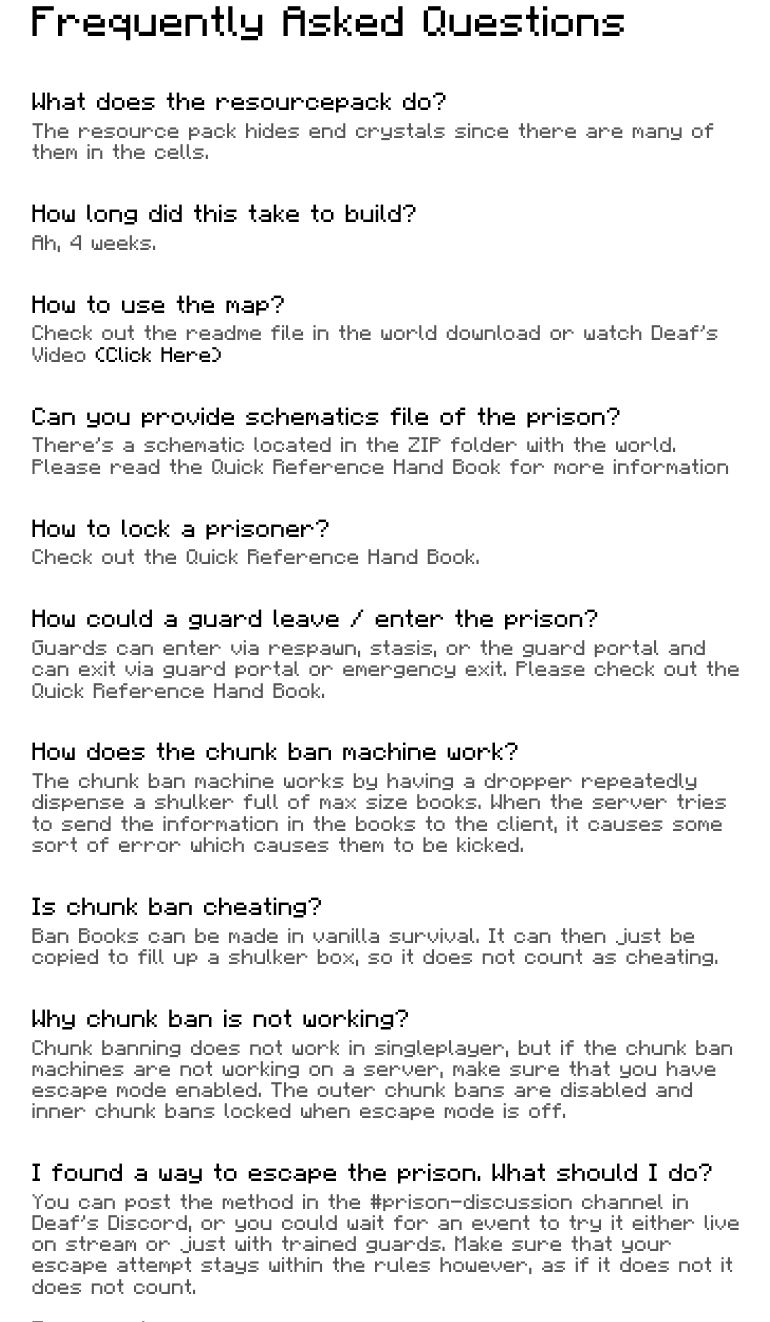
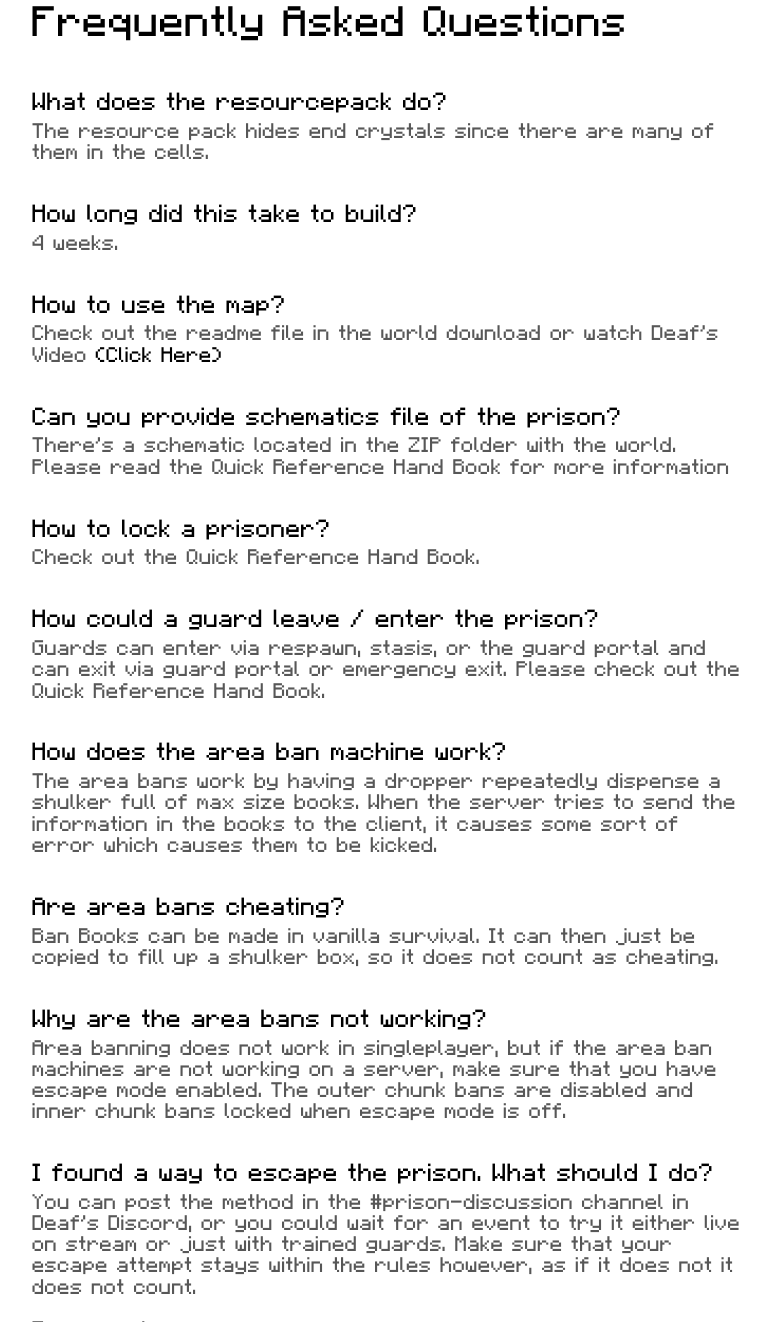
Before and after one commit to Jerrylum/GaiasVault, a plain HTML site: page index.html in a window 1280 px wide. Shown: the part 1219-2541 px from the top of the page, without its empty margins (252-1022 px from the left). Drawn offline with nearby package versions, Linux system fonts and the light colour scheme; no server answers.

Commit message:
Fixed Grammar

```diff
--- a/index.html
+++ b/index.html
@@ -65,7 +65,7 @@
                 <h2>What does the resourcepack do?</h2>
                 <p>The resource pack hides end crystals since there are many of them in the cells.</p>
                 <h2>How long did this take to build?</h2>
-                <p>Ah, 4 weeks.</p>
+                <p>4 weeks.</p>
 
                 <h2>How to use the map?</h2>
                 <p>Check out the readme file in the world download or watch Deaf's Video <a href="https://www.youtube.com/channel/UCuHGMJ29QtxDJ-ekNScKdkQ">(Click Here)</a></p>
@@ -79,14 +79,14 @@
                 <h2>How could a guard leave / enter the prison?</h2>
                 <p>Guards can enter via respawn, stasis, or the guard portal and can exit via guard portal or emergency exit. Please check out the Quick Reference Hand Book.</p>
 
-                <h2>How does the chunk ban machine work?</h2>
-                <p>The chunk ban machine works by having a dropper repeatedly dispense a shulker full of max size books. When the server tries to send the information in the books to the client, it causes some sort of error which causes them to be kicked.</p>
+                <h2>How does the area ban machine work?</h2>
+                <p>The area bans work by having a dropper repeatedly dispense a shulker full of max size books. When the server tries to send the information in the books to the client, it causes some sort of error which causes them to be kicked.</p>
 
-                <h2>Is chunk ban cheating?</h2>
+                <h2>Are area bans cheating?</h2>
                 <p>Ban Books can be made in vanilla survival. It can then just be copied to fill up a shulker box, so it does not count as cheating.</p>
 
-                <h2>Why chunk ban is not working?</h2>
-                <p>Chunk banning does not work in singleplayer, but if the chunk ban machines are not working on a server, make sure that you have escape mode enabled. The outer chunk bans are disabled and inner chunk bans locked when escape mode is off.</p>
+                <h2>Why are the area bans not working?</h2>
+                <p>Area banning does not work in singleplayer, but if the area ban machines are not working on a server, make sure that you have escape mode enabled. The outer chunk bans are disabled and inner chunk bans locked when escape mode is off.</p>
 
                 <h2>I found a way to escape the prison. What should I do?</h2>
                 <p>You can post the method in the #prison-discussion channel in Deaf's Discord, or you could wait for an event to try it either live on stream or just with trained guards. Make sure that your escape attempt stays within the rules however, as if it does not it does not count.
```
